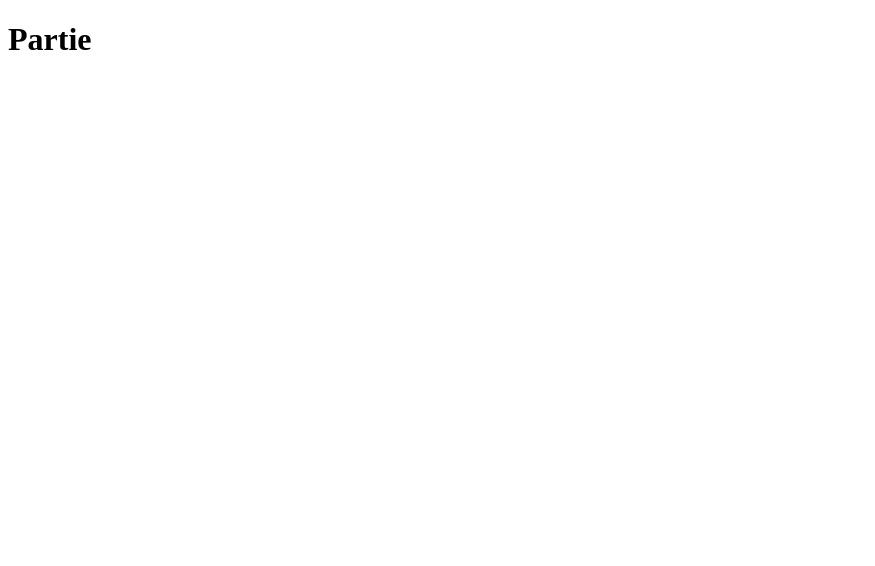
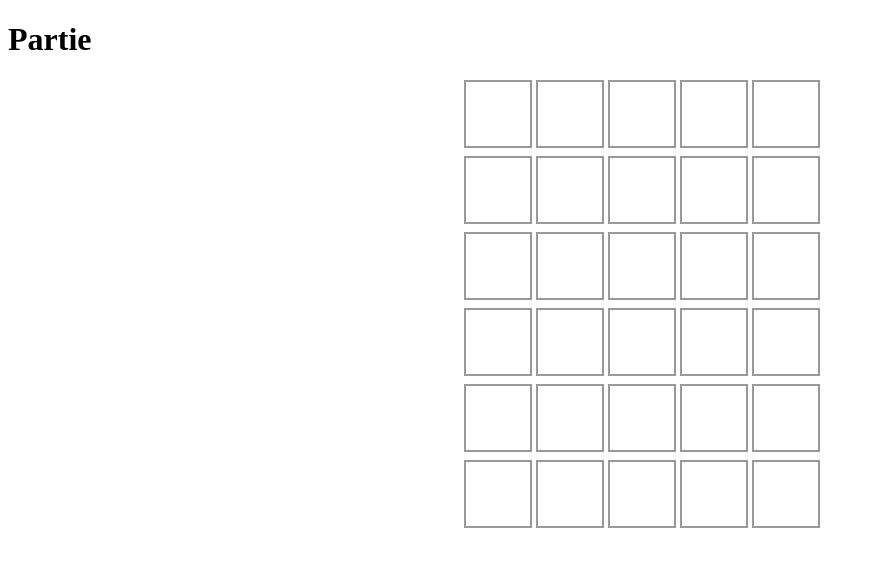
Before and after one commit to Hrefernandes/MotMystere-FRONTEND, a React (Vite) app: page /partie in a window 1280 px wide. Shown: the top 566 px of the page, without its empty margins (0-875 px from the left). Built offline with nearby package versions, Linux system fonts and the light colour scheme.

Commit message:
Created the display of the grid

```diff
--- /dev/null
+++ b/src/components/Grille.css
@@ -0,0 +1,19 @@
+.grille {
+  display: flex;
+  flex-direction: column;
+  gap: 0.5rem;
+  align-items: center;
+}
+
+.grille-ligne {
+  display: grid;
+  grid-template-columns: repeat(5, 4rem);
+  gap: 0.5rem;
+}
+
+.grille-case {
+  width: 4rem;
+  height: 4rem;
+  border: 2px solid #999;
+  background-color: white;
+}
--- /dev/null
+++ b/src/components/Grille.jsx
@@ -0,0 +1,24 @@
+import './Grille.css'
+
+function Grille() {
+  const lignes = Array.from({ length: 6 })
+  const cases = Array.from({ length: 5 })
+
+  return (
+    <section className="grille" aria-label="Grille de jeu">
+      {lignes.map((_, ligneIndex) => (
+        <div className="grille-ligne" key={ligneIndex}>
+          {cases.map((_, caseIndex) => (
+            <div
+              className="grille-case"
+              key={`${ligneIndex}-${caseIndex}`}
+              aria-label={`Ligne ${ligneIndex + 1}, case ${caseIndex + 1}`}
+            />
+          ))}
+        </div>
+      ))}
+    </section>
+  )
+}
+
+export default Grille
--- a/src/pages/Partie.jsx
+++ b/src/pages/Partie.jsx
@@ -1,7 +1,11 @@
+import Grille from '../components/Grille'
+
 function Partie() {
-
   return (
-    <h1>Partie</h1>
+    <main>
+      <h1>Partie</h1>
+      <Grille />
+    </main>
   )
 }
 
```
Also changed, not shown: 1 other file (tests, documents, lock files or other folders).
